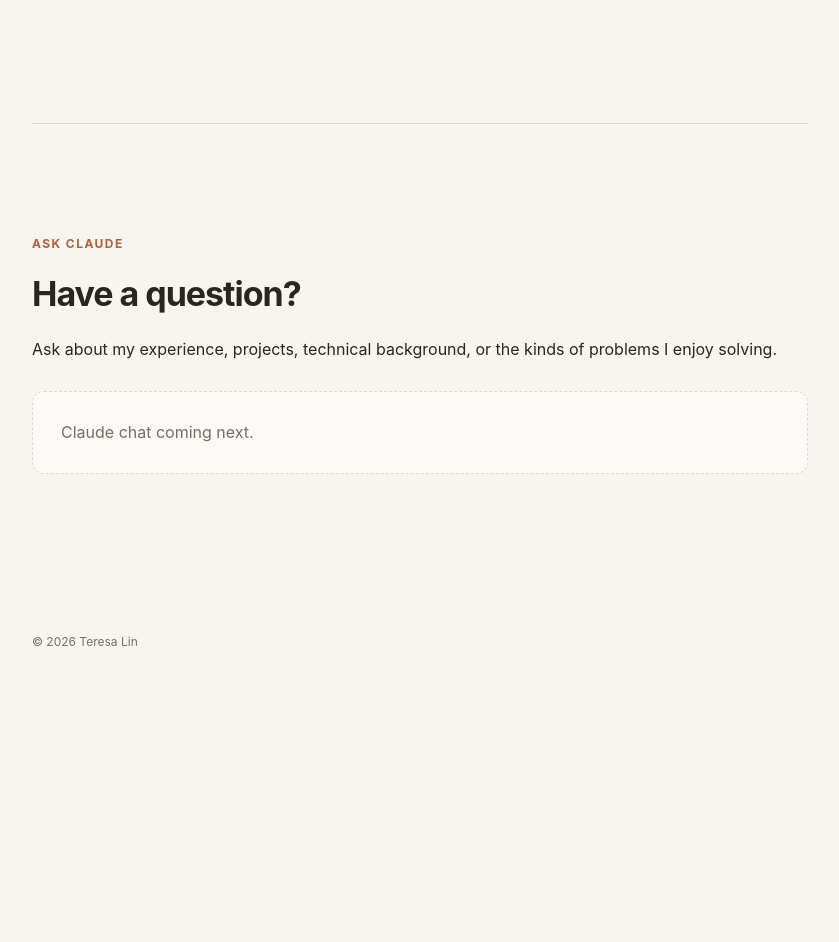
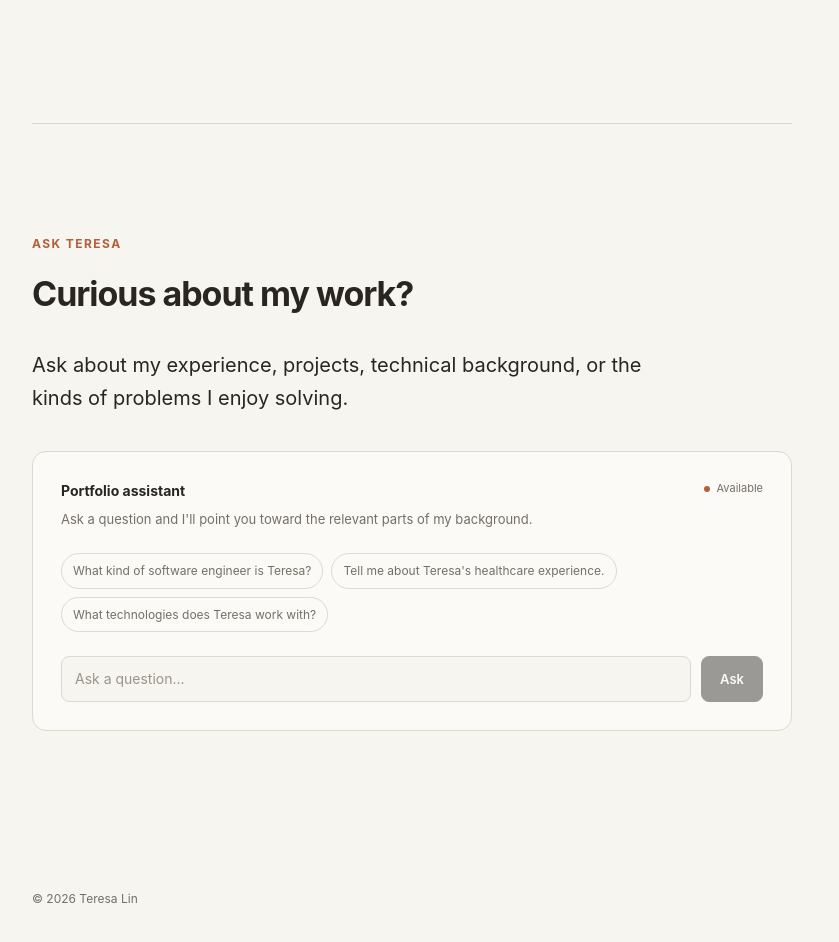
Before and after one commit to teresalin/teresalin.github.io, a Next.js app: page / in a window 1280 px wide. Shown: the part 2740-3682 px from the top of the page, without its empty margins (290-1129 px from the left). Before the commit the page ends 3464 px from the top, so only its background shows below. Built offline with nearby package versions, Linux system fonts and the light colour scheme.

Commit message:
add chat section

```diff
--- /dev/null
+++ b/app/api/chat/route.ts
@@ -0,0 +1,45 @@
+import Anthropic from "@anthropic-ai/sdk";
+
+const anthropic = new Anthropic({
+  apiKey: process.env.ANTHROPIC_API_KEY,
+});
+
+export async function POST(request: Request) {
+  try {
+    const { message } = await request.json();
+
+    if (!message || typeof message !== "string") {
+      return Response.json(
+        { error: "Message is required." },
+        { status: 400 },
+      );
+    }
+
+    const response = await anthropic.messages.create({
+      model: process.env.ANTHROPIC_MODEL || "claude-sonnet-4-5",
+      max_tokens: 500,
+      system:
+        "You are Teresa Lin's portfolio assistant. Answer questions about Teresa's professional background, software engineering experience, projects, skills, and career interests. Be accurate and concise. If you don't have enough information to answer, say so rather than inventing details.",
+      messages: [
+        {
+          role: "user",
+          content: message,
+        },
+      ],
+    });
+
+    const text = response.content
+      .filter((block) => block.type === "text")
+      .map((block) => block.text)
+      .join("");
+
+    return Response.json({ message: text });
+  } catch (error) {
+    console.error("Claude API error:", error);
+
+    return Response.json(
+      { error: "Failed to get a response from Claude." },
+      { status: 500 },
+    );
+  }
+}
--- a/app/globals.css
+++ b/app/globals.css
@@ -297,6 +297,160 @@ a {
   font-size: 12px;
 }
 
+.chat-section {
+  max-width: 760px;
+}
+
+.chat-panel {
+  margin-top: 36px;
+  padding: 28px;
+  border: 1px solid var(--border);
+  border-radius: 14px;
+  background: var(--surface);
+}
+
+.chat-panel-header {
+  display: flex;
+  align-items: flex-start;
+  justify-content: space-between;
+  gap: 24px;
+}
+
+.chat-label {
+  margin: 0;
+  font-size: 14px;
+  font-weight: 650;
+}
+
+.chat-description {
+  max-width: 500px;
+  margin: 6px 0 0;
+  color: var(--muted);
+  font-size: 13px;
+  line-height: 1.6;
+}
+
+.chat-status {
+  display: flex;
+  flex-shrink: 0;
+  align-items: center;
+  gap: 7px;
+  color: var(--muted);
+  font-size: 11px;
+  white-space: nowrap;
+}
+
+.chat-status-dot {
+  width: 6px;
+  height: 6px;
+  border-radius: 50%;
+  background: var(--accent);
+}
+
+.chat-suggestions {
+  display: flex;
+  flex-wrap: wrap;
+  gap: 8px;
+  margin-top: 24px;
+}
+
+.chat-suggestion {
+  border: 1px solid var(--border);
+  border-radius: 999px;
+  background: transparent;
+  padding: 7px 11px;
+  color: var(--muted);
+  font: inherit;
+  font-size: 12px;
+  cursor: pointer;
+  transition:
+    border-color 150ms ease,
+    background 150ms ease,
+    color 150ms ease;
+}
+
+.chat-suggestion:hover {
+  border-color: #c5beb3;
+  background: var(--accent-soft);
+  color: var(--text);
+}
+
+.chat-form {
+  display: flex;
+  gap: 10px;
+  margin-top: 24px;
+}
+
+.chat-form input {
+  min-width: 0;
+  flex: 1;
+  border: 1px solid var(--border);
+  border-radius: 8px;
+  outline: none;
+  background: var(--background);
+  padding: 11px 13px;
+  color: var(--text);
+  font: inherit;
+  font-size: 14px;
+  transition: border-color 150ms ease;
+}
+
+.chat-form input::placeholder {
+  color: #9a948b;
+}
+
+.chat-form input:focus {
+  border-color: var(--accent);
+}
+
+.chat-submit {
+  flex-shrink: 0;
+  border: 1px solid var(--text);
+  border-radius: 8px;
+  background: var(--text);
+  padding: 0 18px;
+  color: var(--surface);
+  font: inherit;
+  font-size: 13px;
+  font-weight: 600;
+  cursor: pointer;
+  transition:
+    background 150ms ease,
+    transform 150ms ease;
+}
+
+.chat-submit:hover:not(:disabled) {
+  transform: translateY(-1px);
+}
+
+.chat-submit:disabled {
+  cursor: default;
+  opacity: 0.45;
+}
+
+.chat-response {
+  margin-top: 24px;
+  padding: 18px 20px;
+  border-left: 2px solid var(--accent);
+  background: var(--accent-soft);
+}
+
+.chat-response-label {
+  margin: 0 0 6px !important;
+  color: var(--accent) !important;
+  font-size: 11px !important;
+  font-weight: 700;
+  letter-spacing: 0.08em;
+  text-transform: uppercase;
+}
+
+.chat-response p:last-child {
+  margin: 0;
+  color: var(--text);
+  font-size: 14px;
+  line-height: 1.7;
+}
+
 @media (max-width: 800px) {
   :root {
     --sidebar-width: 0px;
--- a/app/page.tsx
+++ b/app/page.tsx
@@ -1,5 +1,6 @@
 import { Sidebar } from "@/components/layout/sidebar";
 import { AboutSection } from "@/components/portfolio/about-section";
+import { ChatSection } from "@/components/portfolio/chat-section";
 import { ProjectsSection } from "@/components/portfolio/projects-section";
 import { WorkHistorySection } from "@/components/portfolio/work-history-section";
 
@@ -27,17 +28,7 @@ export default function Home() {
         <ProjectsSection />
         <WorkHistorySection />
 
-        <section id="chat" className="section chat-placeholder">
-          <p className="section-eyebrow">Ask Claude</p>
-          <h2>Have a question?</h2>
-          <p>
-            Ask about my experience, projects, technical background, or the
-            kinds of problems I enjoy solving.
-          </p>
-          <div className="chat-placeholder-box">
-            Claude chat coming next.
-          </div>
-        </section>
+        <ChatSection />
 
         <footer className="site-footer">
           <p>© 2026 Teresa Lin</p>
--- /dev/null
+++ b/components/portfolio/chat-section.tsx
@@ -0,0 +1,126 @@
+"use client";
+
+import { FormEvent, useState } from "react";
+
+const suggestedQuestions = [
+  "What kind of software engineer is Teresa?",
+  "Tell me about Teresa's healthcare experience.",
+  "What technologies does Teresa work with?",
+];
+
+export function ChatSection() {
+  const [message, setMessage] = useState("");
+  const [response, setResponse] = useState("");
+  const [loading, setLoading] = useState(false);
+
+  async function handleSubmit(event: FormEvent<HTMLFormElement>) {
+    event.preventDefault();
+
+    if (!message.trim() || loading) {
+      return;
+    }
+
+    setLoading(true);
+    setResponse("");
+
+    try {
+      const result = await fetch("/api/chat", {
+        method: "POST",
+        headers: {
+          "Content-Type": "application/json",
+        },
+        body: JSON.stringify({
+          message: message.trim(),
+        }),
+      });
+
+      const data = await result.json();
+
+      if (!result.ok) {
+        throw new Error(data.error || "Something went wrong.");
+      }
+
+      setResponse(data.message);
+    } catch (error) {
+      console.error(error);
+      setResponse(
+        "Sorry, I couldn't answer that right now. Please try again later.",
+      );
+    } finally {
+      setLoading(false);
+    }
+  }
+
+  function askQuestion(question: string) {
+    setMessage(question);
+  }
+
+  return (
+    <section id="chat" className="section chat-section">
+      <p className="section-eyebrow">Ask Teresa</p>
+
+      <h2>Curious about my work?</h2>
+
+      <p className="section-lead">
+        Ask about my experience, projects, technical background, or the kinds
+        of problems I enjoy solving.
+      </p>
+
+      <div className="chat-panel">
+        <div className="chat-panel-header">
+          <div>
+            <p className="chat-label">Portfolio assistant</p>
+            <p className="chat-description">
+              Ask a question and I&apos;ll point you toward the relevant parts
+              of my background.
+            </p>
+          </div>
+
+          <span className="chat-status">
+            <span className="chat-status-dot" />
+            Available
+          </span>
+        </div>
+
+        <div className="chat-suggestions">
+          {suggestedQuestions.map((question) => (
+            <button
+              key={question}
+              type="button"
+              className="chat-suggestion"
+              onClick={() => askQuestion(question)}
+            >
+              {question}
+            </button>
+          ))}
+        </div>
+
+        <form className="chat-form" onSubmit={handleSubmit}>
+          <input
+            type="text"
+            value={message}
+            onChange={(event) => setMessage(event.target.value)}
+            placeholder="Ask a question..."
+            disabled={loading}
+            aria-label="Ask a question about Teresa"
+          />
+
+          <button
+            type="submit"
+            className="chat-submit"
+            disabled={loading || !message.trim()}
+          >
+            {loading ? "Thinking..." : "Ask"}
+          </button>
+        </form>
+
+        {response && (
+          <div className="chat-response">
+            <p className="chat-response-label">Response</p>
+            <p>{response}</p>
+          </div>
+        )}
+      </div>
+    </section>
+  );
+}
```
